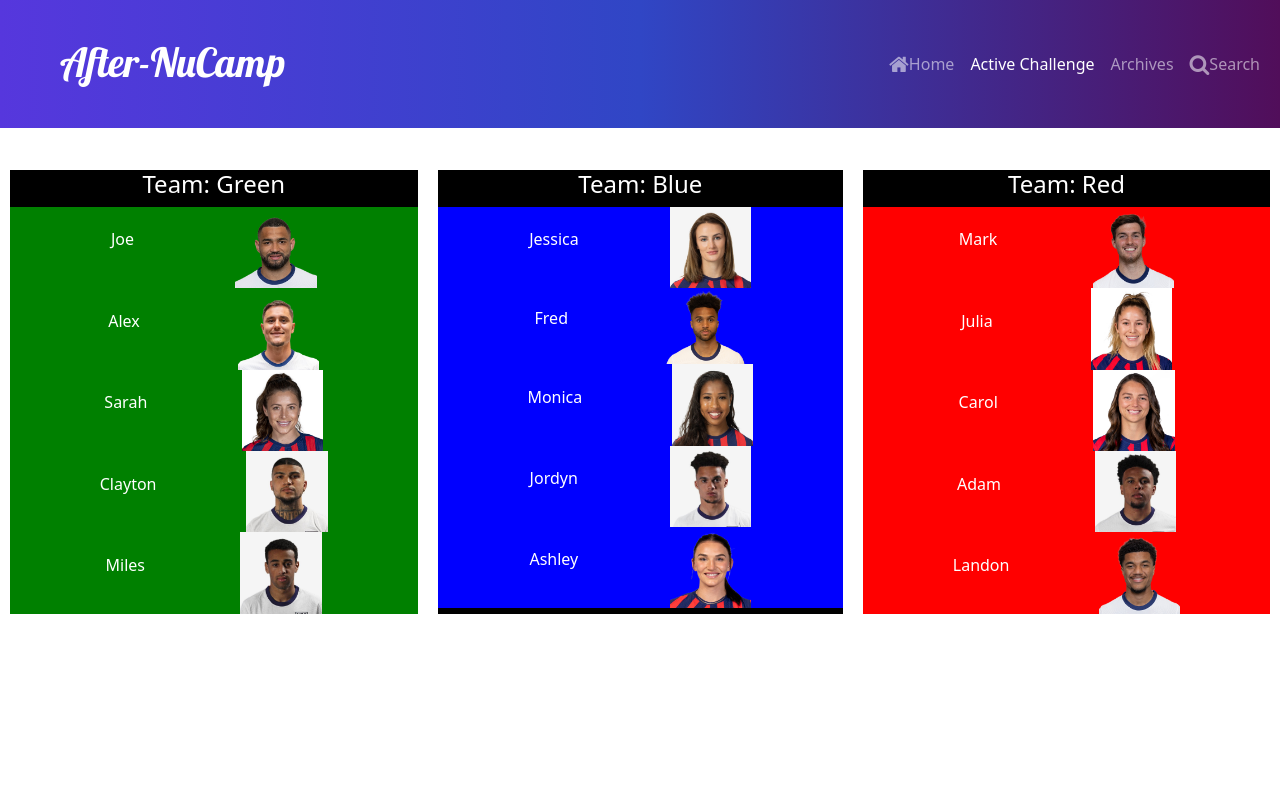
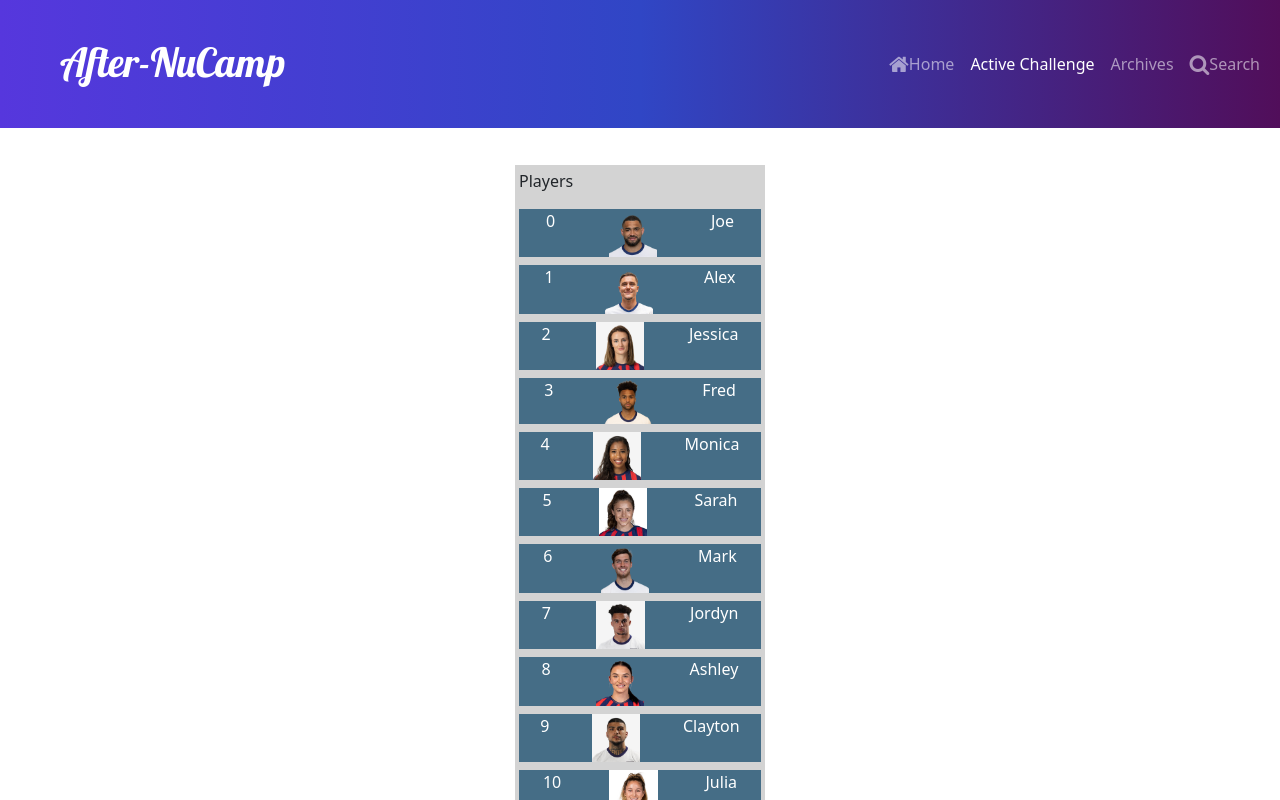
Before and after one commit to mrdeangray/after-nucamp-week2, a React (Create React App) app: page /active in a window 1280 px wide. Shown: the top 800 px of the page. Built offline with nearby package versions, Linux system fonts and the light colour scheme.

Commit message:
Challenge10

```diff
--- a/package.json
+++ b/package.json
@@ -11,6 +11,7 @@
     "font-awesome": "^4.7.0",
     "formik": "^2.2.9",
     "react": "^18.2.0",
+    "react-beautiful-dnd": "^13.1.1",
     "react-dom": "^18.2.0",
     "react-router-dom": "^6.2.1",
     "react-scripts": "5.0.1",
--- a/src/App.css
+++ b/src/App.css
@@ -163,6 +163,7 @@ background: linear-gradient(90deg, rgba(10,0,78,1) 0%, rgba(1,83,169,1) 37%, rgb
     z-index: 2;
 }
 .teams-box{
+    border-radius: 10px;
     background-color: black;
     color: white;
     margin: 10px;
--- a/src/App.js
+++ b/src/App.js
@@ -11,6 +11,7 @@ import ArchiveSearch from './pages/ArchiveSearch';
 import Active from './pages/Active';
 import Challenge7 from './components/Challenge7';
 import Challenge9 from './components/Challenge9';
+import Challenge10 from './components/Challenge10';
 
 function App() {
   return (
@@ -27,6 +28,7 @@ function App() {
         <Route path='/active' element={<Active />} />
         <Route path='/Challenge7' element={<Challenge7 />} />
         <Route path='/challenge9' element = {<Challenge9 />} />
+        <Route path='/challenge10' element = {<Challenge10 />} />
 
       </Routes>
 
--- /dev/null
+++ b/src/components/Challenge10.js
@@ -0,0 +1,87 @@
+import { useState } from "react";
+import { DragDropContext, Draggable, Droppable } from "react-beautiful-dnd";
+import players from "../data/players";
+
+const Challenge10 = () => {
+    const [playersData, setPlayersData]=useState([...players])
+    const reorder = (list, startIndex, endIndex) => {
+        const result = Array.from(list);
+        const [removed] = result.splice(startIndex, 1);
+        result.splice(endIndex, 0, removed);
+
+        return result;
+      };
+
+    const handleDrop=(result)=>{
+       setPlayersData(reorder(playersData, result.source.index, result.destination.index))
+    }
+  return (
+    <div style={{display: 'flex', justifyContent: 'center', height: '100%'}}>
+      <DragDropContext onDragEnd={handleDrop}>
+
+            <Droppable droppableId={`droppable-1`} >
+              {(provided, snapshot)=>{
+                return (
+                  <div
+                    {...provided.droppableProps}
+                    ref={provided.innerRef}
+                    style={{
+                      background: snapshot.isDraggingOver ? 'lightblue' : 'lightgrey',
+                      padding: 4,
+                      margin: 5,
+                      width: 250,
+                      minHeight: 500
+                    }}
+                  >
+                  <p>Players</p>
+                    {playersData.map((player, index)=>(
+                        <Draggable
+                          key={player.id}
+                          draggableId = {`${player.id}`}
+                          index={index}
+                        >
+                          {(provided,snapshot)=>{
+
+                            return(
+                              <div
+                                ref={provided.innerRef}
+                                {...provided.draggableProps}
+                                {...provided.dragHandleProps}
+                                style={{
+                                    display: 'flex',
+                                    justifyContent: 'space-around',
+                                  userSelect: 'none',
+                                  margin: '0 0 8px 0',
+                                  backgroundColor: snapshot.isDragging ? '#263d4b' : '#456D86',
+                                  color: 'white',
+                                  ...provided.draggableProps.style
+                                }}
+                              >
+                                <p>{index}</p>
+                                <img
+                                    className='player-img'
+                                    src={`/img-players/${player.image}`}
+                                    alt={player.name}
+                                />
+                                <p>{player.name}</p>
+
+                              </div>
+                            )
+                          }}
+
+                        </Draggable>
+
+                    ))}
+                    {provided.placeholder}
+                  </div>
+                )
+              }}
+            </Droppable>
+
+      </DragDropContext>
+
+    </div>
+  )
+}
+
+export default Challenge10
--- a/src/components/Challenge9.js
+++ b/src/components/Challenge9.js
@@ -8,7 +8,6 @@
 //Add a route/link for this component to the Header component.
 
 import { useCallback, useEffect, useState } from "react"
-import { update } from "react-spring";
 import players from "../data/players";
 
 const Challenge9 = () => {
--- a/src/index.js
+++ b/src/index.js
@@ -13,11 +13,9 @@ import 'typeface-open-sans';
 
 const root = ReactDOM.createRoot(document.getElementById('root'));
 root.render(
-  <React.StrictMode>
     <BrowserRouter>
       <App />
     </BrowserRouter>
-  </React.StrictMode>
 );
 
 // If you want to start measuring performance in your app, pass a function
--- a/src/pages/Active.js
+++ b/src/pages/Active.js
@@ -1,10 +1,10 @@
-import Challenge9 from "../components/Challenge9"
+import Challenge10 from "../components/Challenge10"
 
 
 const Active = () => {
     return (
         <div>
-            <Challenge9 />
+            <Challenge10 />
         </div>
     )
 }
```
Also changed, not shown: 1 other file (tests, documents, lock files or other folders).
